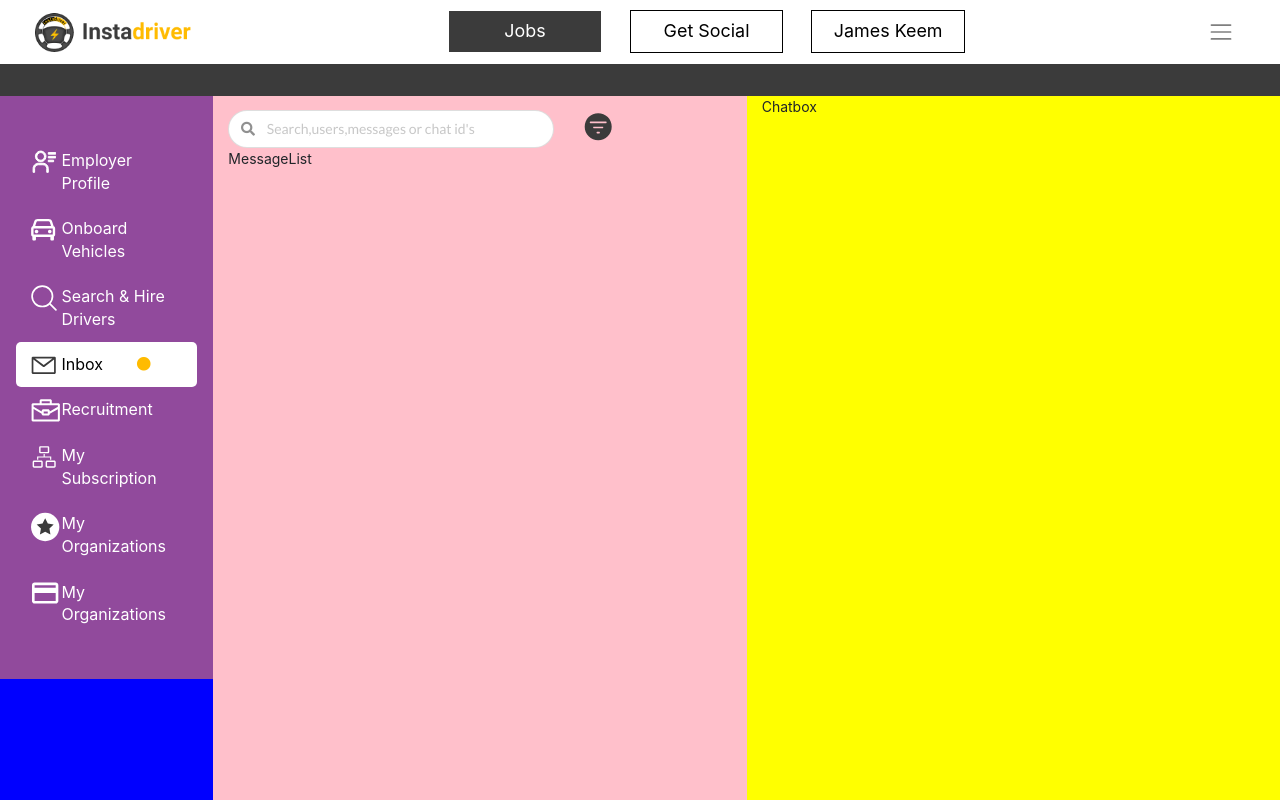
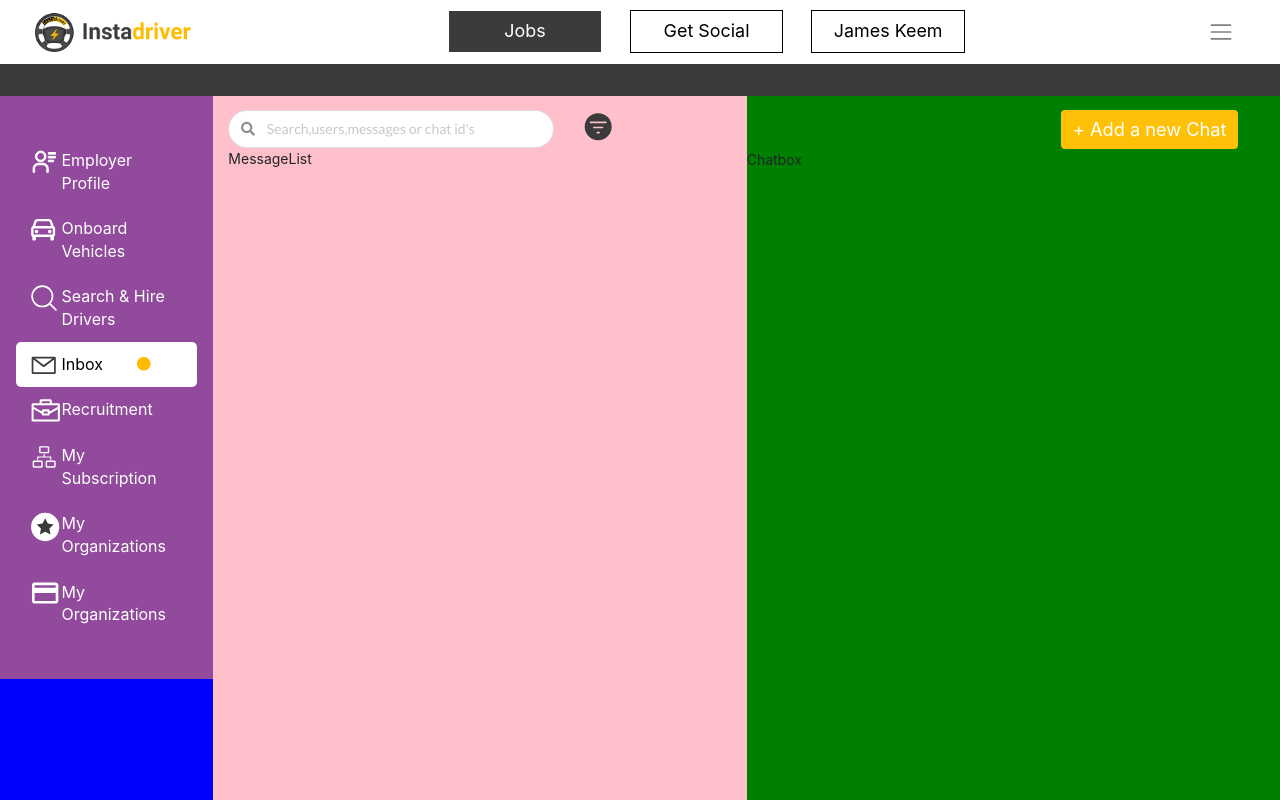
Before and after one commit to AbbyB97/FS_assignment, a React (Create React App) app: page / in a window 1280 px wide. Shown: the top 800 px of the page. Built offline with nearby package versions, Linux system fonts and the light colour scheme.

Commit message:
new chat button added

```diff
--- a/src/App.js
+++ b/src/App.js
@@ -1,5 +1,5 @@
 import React from "react";
-import { Row, Col } from "react-bootstrap";
+import { Row, Col, Button } from "react-bootstrap";
 import Footer from "./components/Footer";
 import Header from "./components/Header";
 import Searchbar from "./components/Searchbar";
@@ -16,15 +16,36 @@ const App = () => {
       <hr />
       <div className="container-fluid">
         <Row>
-          <Col style={{backgroundColor:"blue"}} md={4} lg={3} xl={2}>
+          <Col style={{ backgroundColor: "blue" }} md={4} lg={3} xl={2}>
             <Sidebar />
           </Col>
-          <Col style={{ height:"800px", backgroundColor: "pink" }} md={3} lg={4} xl={5}>
+          <Col
+            style={{ height: "800px", backgroundColor: "pink" }}
+            md={3}
+            lg={4}
+            xl={5}
+          >
             <Searchbar />
             <MessageList />
           </Col>
-          <Col style={{ backgroundColor: "yellow" }} md={5} lg={5} xl={5}>
-            <Chatbox />
+          <Col style={{ backgroundColor: "green" }} md={5} lg={5} xl={5}>
+            <Row>
+              <Button
+                variant="warning"
+                style={{
+                  color: "white",
+                  fontSize: "1.3rem",
+                  marginTop: "1rem",
+                  marginLeft:"auto",
+                  marginRight:"3rem"
+                }}
+              >
+                + Add a new Chat
+              </Button>
+            </Row>
+            <Row>
+              <Chatbox />
+            </Row>
           </Col>
         </Row>
       </div>
```
Also changed, not shown: 1 other file (tests, documents, lock files or other folders).
